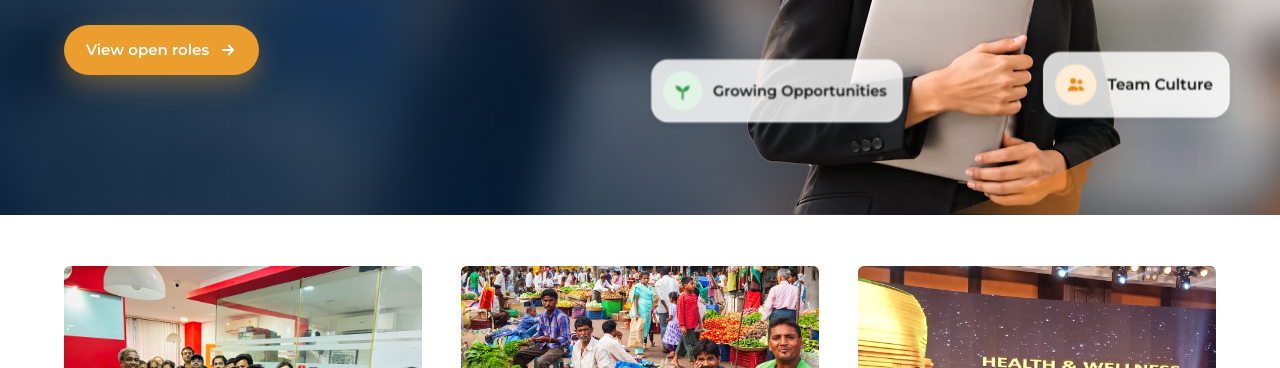
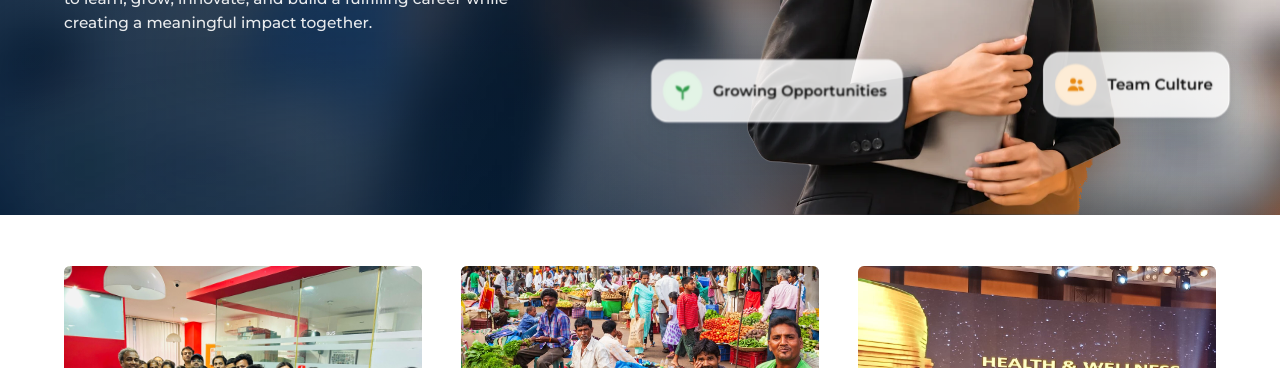
Before and after one commit to mandlikonkar03-maker/Vritti-Website, an Astro site: page /careers in a window 1280 px wide. Shown: the part 432-800 px from the top of the page. Built offline with nearby package versions, Linux system fonts and the light colour scheme; Astro itself is replaced by a stand-in of ours.

Commit message:
Careers hero: remove the View open roles button (#64)
Claude-Session: https://claude.ai/code/session_013ohLoZQ1g1Y6wgUfcf3TSx

Co-authored-by: Claude <noreply@anthropic.com>

```diff
--- a/src/pages/careers.astro
+++ b/src/pages/careers.astro
@@ -14,9 +14,6 @@ import { careersHero, careerBusinesses, benefits, testimonials } from '../data/c
           <span class="c-hero-l2">{careersHero.highlight}</span>
         </h1>
         <p>{careersHero.text}</p>
-        <a class="c-hero-cta" href="#openings">View open roles
-          <svg viewBox="0 0 24 24" aria-hidden="true"><path d="M5 12h14M13 6l6 6-6 6" /></svg>
-        </a>
       </div>
       <div class="c-hero-visual" data-stage>
         <img class="c-person" src={careersHero.person} alt={careersHero.personAlt} width="737" height="1016" />
@@ -181,21 +178,6 @@ import { careersHero, careerBusinesses, benefits, testimonials } from '../data/c
     font-weight: 500;
     color: rgba(255, 255, 255, 0.9);
   }
-  .c-hero-cta {
-    display: inline-flex; align-items: center; gap: 10px;
-    margin-top: clamp(22px, 2.2vw, 32px);
-    padding: 13px 22px;
-    border-radius: 999px;
-    background: var(--g-orange);
-    color: #fff;
-    font-weight: 600;
-    font-size: 15px;
-    text-decoration: none;
-    box-shadow: 0 10px 24px rgba(235, 158, 46, 0.35);
-    transition: transform 0.2s, box-shadow 0.2s;
-  }
-  .c-hero-cta:hover { transform: translateY(-2px); box-shadow: 0 14px 30px rgba(235, 158, 46, 0.45); }
-  .c-hero-cta svg { width: 18px; height: 18px; fill: none; stroke: currentColor; stroke-width: 2.4; stroke-linecap: round; stroke-linejoin: round; }
 
   /* Right side: cut-out photo standing on the bottom edge, cards floating around her. */
   .c-hero-visual {
```
